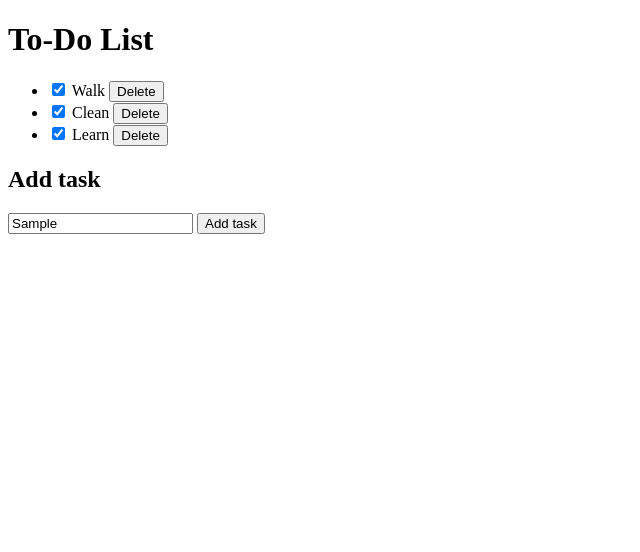
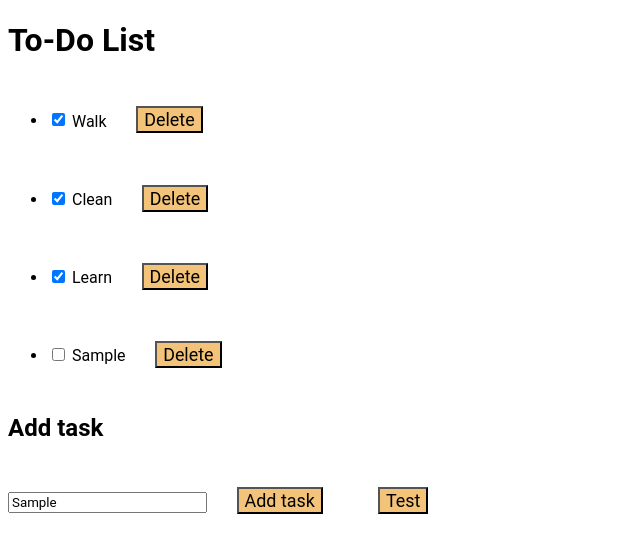
Before and after one commit to pstackebrandt/todo_list, a website: page To-Do List/task/src/index.html in a window 1280 px wide. Both pictures are taken after typing "Sample" into the empty fields and a click on the button "Add task". Shown: the whole page, without its empty margins (0-640 px from the left). Drawn offline with Linux system fonts and the light colour scheme.

Commit message:
to-do list stage 2 - Add tasks by button click

```diff
--- a/To-Do List/New tasks/task-info.yaml
+++ b/To-Do List/New tasks/task-info.yaml
@@ -171,10 +171,10 @@ files:
           }
       );
     learner_created: false
-  - name: src/css/style.css
+  - name: src/scripts/script.js
     visible: true
     learner_created: true
-  - name: src/scripts/script.js
+  - name: src/css/style.css
     visible: true
     learner_created: true
 feedback_link: https://hyperskill.org/projects/183/stages/928/implement#comment
--- a/To-Do List/task/src/css/style.css
+++ b/To-Do List/task/src/css/style.css
@@ -0,0 +1,9 @@
+* {
+    font-family: 'Roboto', sans-serif;
+}
+
+button {
+    margin: 2vw;
+    background-color: rgba(240, 177, 80, 0.76);
+    font-size: 1.4vw;
+}
--- a/To-Do List/task/src/index.html
+++ b/To-Do List/task/src/index.html
@@ -43,7 +43,8 @@
         <header><h2>Add task</h2></header>
         <section>
             <input title="task name" id="input-task">
-            <button id="add-task-button" onclick="addTask">Add task</button>
+            <button id="add-task-button" onclick="addTask()">Add task</button>
+            <button onclick="test()">Test</button>
         </section>
     </section>
 </main>
--- a/To-Do List/task/src/scripts/script.js
+++ b/To-Do List/task/src/scripts/script.js
@@ -1,11 +1,41 @@
+// document.getElementById("add-task-button").addEventListener("onclick", function() {
+//     console.log("addTask()");
+//     addTask();
+// });
+
+let nextTaskNumber = 3;
+
 function addTask() {
+    console.log("addTask()");
+
     // get data from #input-task
+    let taskText = document.getElementById("input-task").value;
+    console.log(`task text: ${taskText}`);
+
     // create new task
+    createTask(taskText);
     // clear content of input-task
 }
 
 // create task, add to list
-function createTask() {
+function createTask(taskText) {
+    console.log("createTask()");
+
     // create task
+    let htmlToAdd = `<li>
+                        <label><input type = "checkbox" value = taskText></label>
+                        <span className="task">${taskText}</span>
+                        <button className="delete-btn">Delete</button>
+                    </li>`;
+
+    // get list
+    let list = document.getElementById("task-list");
+    list.lastElementChild.insertAdjacentHTML('afterend', htmlToAdd);
+
     // add task to list
+    console.log("createTask() end");
 }
+
+function test() {
+    console.log("test()");
+}
```
